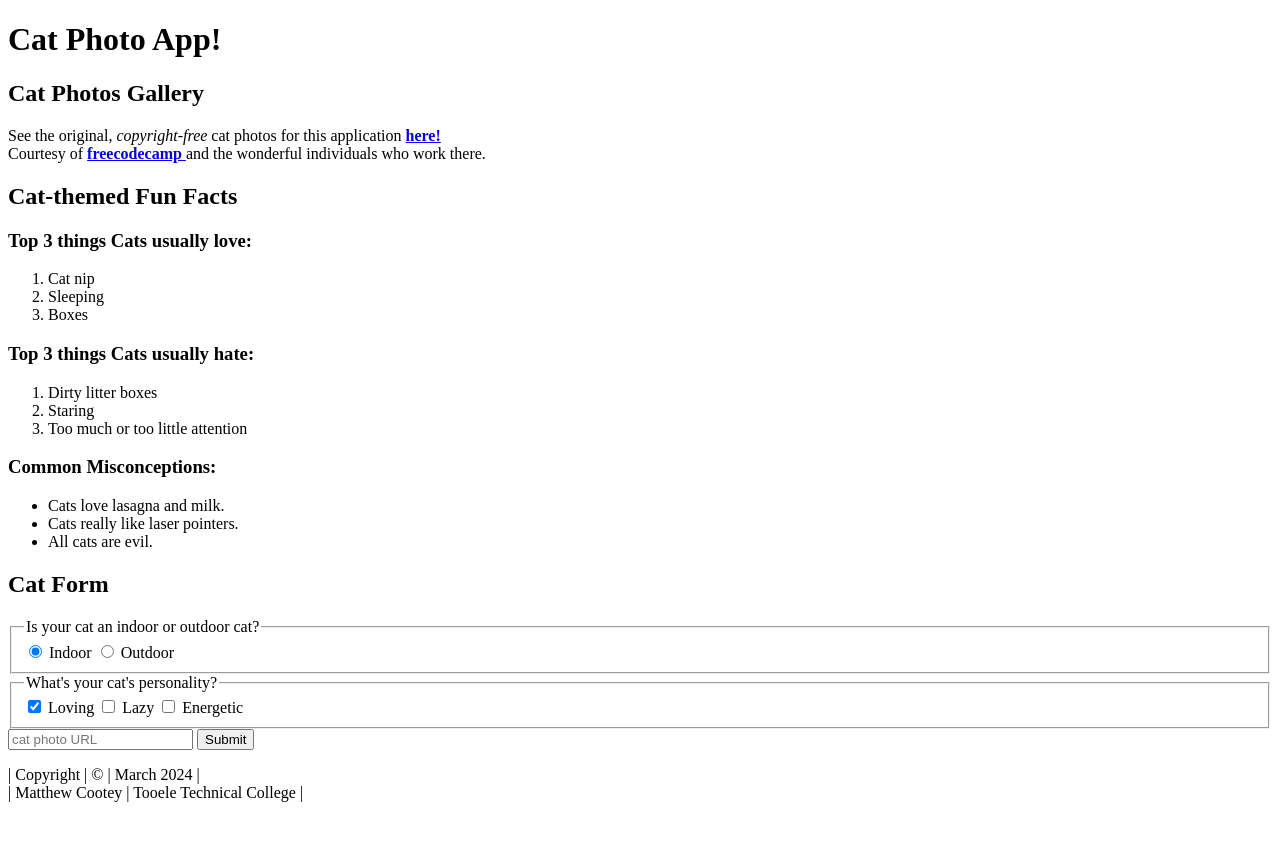
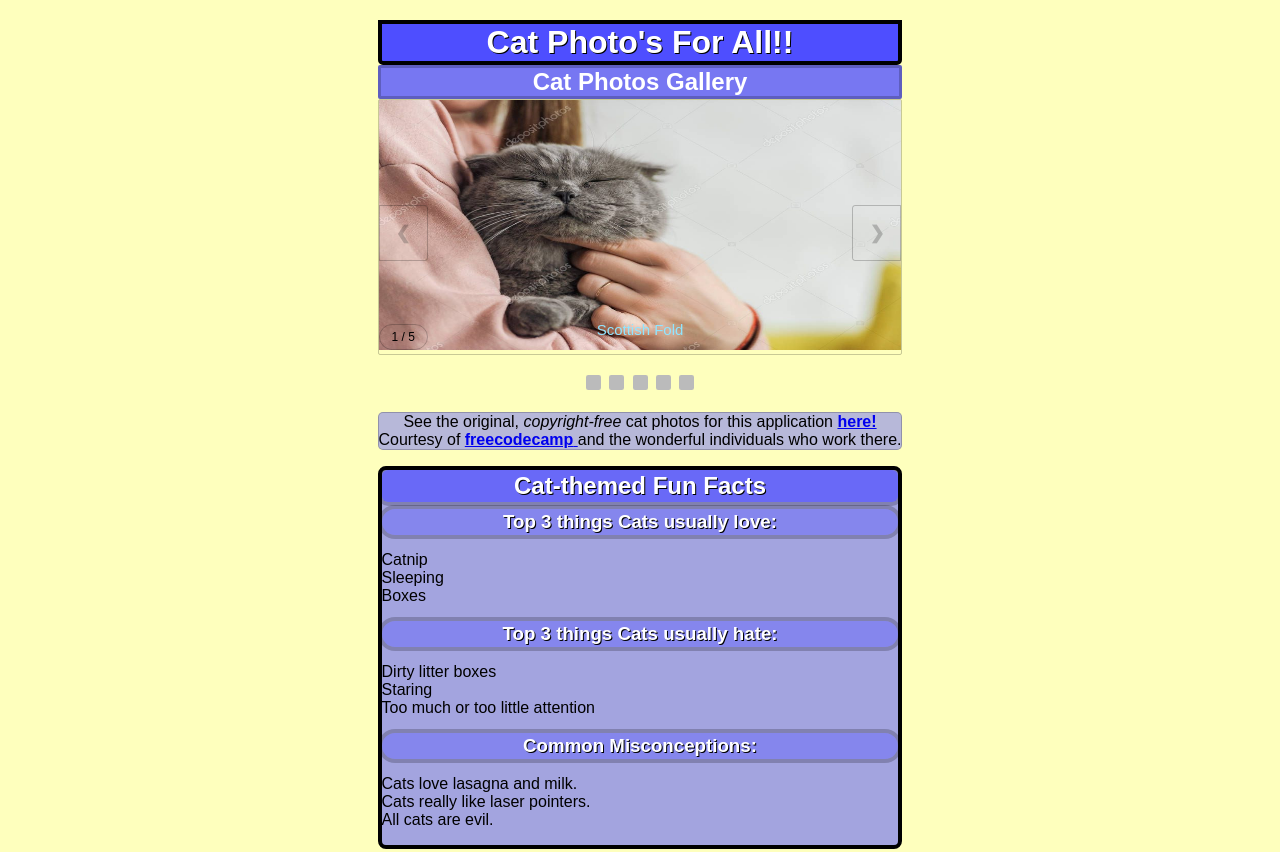
Before and after one commit to FunKodeT/M3CSSCatPhoto, a plain HTML site: page index.html in a window 1280 px wide. Shown: the top 852 px of the page. Before the commit the page ends 818 px from the top, so only its background shows below. Drawn offline with Linux system fonts and the light colour scheme.

Commit message:
1.2; Finished CatPhotoApp.

```diff
--- a/index.html
+++ b/index.html
@@ -3,17 +3,92 @@
     <head>
         <meta charset="UTF-8">
         <link rel="stylesheet" href="styles.css">
+        <script src="script.js"></script>
         <title>CatPhotoApp</title>
     </head>
     <body>
         <main>
-            <h1>Cat Photo App!</h1>
+            <h1 class="headerbar">Cat Photo's For All!!</h1>
             <section>
-                <h2>Cat Photos Gallery</h2>
-
-                <!-- Insert Slideshow Here; Utilize Carousel Resource; 5 Images -->
-
-                <p>See the original,
+                <!-- **** Slideshow HTML Start **** -->
+                <!-- Photos courtesy of: https://depositphotos.com/ -->
+                <h2 class="photogallery">Cat Photos Gallery</h2>
+                <!-- Slideshow courtesy of: https://www.w3schools.com/howto/howto_js_slideshow.asp -->
+                <div class="slideshow-container">
+                    <div class="CatSlides fade" id="displayfirst">
+                        <div class="numbertext">
+                            1 / 5
+                        </div>
+                        <img
+                            src="Resources/Images/CatGreyEyesClosedHeld.png"
+                            alt="scottish fold"
+                            style="width:100%;">
+                        <div class="breed">
+                            Scottish Fold
+                        </div>
+                    </div>
+                    <div class="CatSlides fade">
+                        <div class="numbertext">
+                            2 / 5
+                        </div>
+                        <img
+                            src="Resources/Images/CatOrangeLongHairEyesOpenClose.png"
+                            alt="maine coon"
+                            style="width:100%">
+                        <div class="breed">
+                            Orange Maine Coon
+                        </div>
+                    </div>
+                    <div class="CatSlides fade">
+                        <div class="numbertext">
+                            3 / 5
+                        </div>
+                        <img
+                            src="Resources/Images/CatOrangeTabbyRubbingBenchOutdoors.png"
+                            alt="tabby"
+                            style="width:100%">
+                        <div class="breed">
+                            Tabby
+                        </div>
+                    </div>
+                    <div class="CatSlides fade">
+                        <div class="numbertext">
+                            4 / 5
+                        </div>
+                        <img
+                            src="Resources/Images/CatFlatEyesOpenCloseSadWindow.png"
+                            alt="british shorthair"
+                            style="width:100%">
+                        <div class="breed">
+                            British Shorthair
+                        </div>
+                    </div>
+                    <div class="CatSlides fade">
+                        <div class="numbertext">
+                            5 / 5
+                        </div>
+                        <img
+                            src="Resources/Images/CatLonghairEyesOpenClose.png"
+                            alt="himalayan"
+                            style="width:100%">
+                        <div class="breed">
+                            Himalayan
+                        </div>
+                    </div>
+                    <a class="prev" onclick="plusSlides(-1)">&#10094;</a>
+                    <a class="next" onclick="plusSlides(1)">&#10095;</a>
+                  </div>
+                  <br>
+                  <div class="dotnav" style="text-align:center">
+                    <span class="dot" onclick="currentSlide(1)"></span>
+                    <span class="dot" onclick="currentSlide(2)"></span>
+                    <span class="dot" onclick="currentSlide(3)"></span>
+                    <span class="dot" onclick="currentSlide(4)"></span>
+                    <span class="dot" onclick="currentSlide(5)"></span>
+                  </div>
+                <!-- **** Slideshow HTML End **** -->
+                <!-- **** Original Data Rep Start **** -->
+                <p class="originalapp">See the original,
                     <em>copyright-free</em>
                     cat photos for this application
                     <a target="_blank" href="https://freecatphotoapp.com">
@@ -25,37 +100,62 @@
                         <strong>freecodecamp</strong>
                     </a>
                     and the wonderful individuals who work there.</p>
+                <!-- **** Original Data Rep End **** -->
             </section>
-            <section>
-                <h2>Cat-themed Fun Facts</h2>
-                <h3>Top 3 things Cats usually love:</h3>
+            <section class="facts">
+                <!-- **** Fun Fact Start **** -->
+                <h2 class="factsheader">Cat-themed Fun Facts</h2>
+                <div>
+                    <h3 class="factsheader">Top 3 things Cats usually love:</h3>
                     <ol>
-                    <li>Cat nip</li>
-                    <!-- ^ CSS:hover element; Text[It is theorized that cats feel a sense of euphoria or extreme happiness followed by relaxation when smelling catnip. This <em><strong>may</strong></em> be due to the scent mimicking a cat's sex pheremones.] -->
-                    <li>Sleeping</li>
-                    <!-- ^ CSS:hover element; Text[Felines have evolved to sleep for long periods throughout the day in order conserve energy hunting, chasing, and finally killing their next meal. The 'hunt instinct' is still present in domesticated cats, despite lack of need for hunting.] -->
-                    <li>Boxes</li>
-                    <!-- ^ CSS:hover element; Text[Cats love boxes, and though there are many reasons, the primary one is they are confined and enclosed spaces. This instinct is driven by wild felines commonly using enclosed spaces for hiding, hunting, safety, and warmth.] -->
+                        <li class="maintext">Catnip</li>
+                            <div class="hovertext">
+                                <p>It is theorized that cats feel a sense of euphoria or extreme happiness followed by relaxation when smelling catnip. This <em><strong>may</strong></em> be due to the scent mimicking a cat's sex pheremones.</p>
+                            </div>
+                        <li class="maintext">Sleeping</li>
+                            <div class="hovertext">
+                                <p>Felines have evolved to sleep for long periods throughout the day in order conserve energy hunting, chasing, and finally killing their next meal. The 'hunt instinct' is still present in domesticated cats, despite lack of need for hunting.</p>
+                            </div>
+                        <li class="maintext">Boxes</li>
+                            <div class="hovertext">
+                                <p>Cats love boxes, and though there are many reasons, the primary one is they are confined and enclosed spaces. This instinct is driven by wild felines commonly using enclosed spaces for hiding, hunting, safety, and warmth.</p>
+                            </div>
                     </ol>
-                <h3>Top 3 things Cats usually hate:</h3>
+                </div>
+                <div>
+                    <h3 class="factsheader">Top 3 things Cats usually hate:</h3>
                     <ol>
-                    <li>Dirty litter boxes</li>
-                    <!-- ^ CSS:hover element; Text[Cat's are very concerned with cleanliness, and are just as averse to using a dirty toiletry area as humans are.] -->
-                    <li>Staring</li>
-                    <!-- ^ CSS:hover element; Text[The reality of this is quite simple. Direct eye contact, specifically for extended times, is viewed by the cat as a threatening gesture.] -->
-                    <li>Too much or too little attention</li>
-                    <!-- ^ CSS:hover element; Text[A cat is a largely independent creature, largely preferring solace and reliance on self. However, they are also social creatures to an extent. This largely results in cats only wishing to have attention given to them on their own terms.] -->
+                        <li class="maintext">Dirty litter boxes</li>
+                            <div class="hovertext">
+                                <p>Cat's are very concerned with cleanliness, and are just as averse to using a dirty toiletry area as humans are.</p>
+                            </div>
+                        <li class="maintext">Staring</li>
+                            <div class="hovertext">
+                                <p>The reality of this is quite simple. Direct eye contact, specifically for extended times, is viewed by the cat as a threatening gesture.</p>
+                            </div>
+                        <li class="maintext">Too much or too little attention</li>
+                            <div class="hovertext">
+                                <p>A cat is a largely independent creature, largely preferring solace and reliance on self. However, they are also social creatures to an extent. This largely results in cats only wishing to have attention given to them on their own terms.</p>
+                            </div>
                     </ol>
-
-                <h3>Common Misconceptions:</h3>
+                </div>
+                <div>
+                    <h3 class="factsheader">Common Misconceptions:</h3>
                     <ul>
-                    <li>Cats love lasagna and milk.</li>
-                    <!-- ^ CSS:card element; Text[Cat's are lactose intolerant, and struggle to digest milk-based products such as cheese, milk, and lasagna.] -->
-                    <li>Cats really like laser pointers.</li>
-                    <!-- ^ CSS:card element; Text[You can damage your Cat's retina's through the use of a laser pointer. They look like they enjoy it, but it can cause permanent damage due to the sensitity of their eyes.] -->
-                    <li>All cats are evil.</li>
-                    <!-- ^ CSS:card element; Text[Each cat has a unique personality, just like dogs. This can result in some being lovely, and others being perceived as 'evil'.] -->
+                        <li class="maintext">Cats love lasagna and milk.</li>
+                            <div class="hovertext">
+                                <p>Cat's are lactose intolerant, and struggle to digest milk-based products such as cheese, milk, and lasagna.</p>
+                            </div>
+                        <li class="maintext">Cats really like laser pointers.</li>
+                            <div class="hovertext">
+                                <p>You can damage your Cat's retina's through the use of a laser pointer. They look like they enjoy it, but it can cause permanent damage due to the sensitity of their eyes.</p>
+                            </div>
+                        <li class="maintext">All cats are evil.</li>
+                            <div class="hovertext">
+                                <p>Each cat has a unique personality, just like dogs. This can result in some being lovely, and others being perceived as 'evil'.</p>
+                            </div>
                     </ul>
+                </div>
             </section>
             <section>
             <h2>Cat Form</h2>
@@ -151,6 +251,7 @@
     [Formatting Resources]
         https://www.w3schools.com/howto/howto_js_slideshow.asp
         ^ Code formatting for Slideshow or Carousel gallery
+
         https://stackoverflow.com/questions/65796587/display-text-on-hover#:~:text=You%20can%20use%20the%20title,user%20hovers%20over%20the%20element.
         ^ Code formatting for :hover over text displaying different text
 
--- /dev/null
+++ b/script.js
@@ -0,0 +1,23 @@
+let slideIndex = 1;
+showSlides(slideIndex);
+function plusSlides(n) {
+  showSlides(slideIndex += n);
+}
+function currentSlide(n) {
+  showSlides(slideIndex = n);
+}
+function showSlides(n) {
+  let i;
+  let slides = document.getElementsByClassName("CatSlides");
+  let dots = document.getElementsByClassName("dot");
+  if (n > slides.length) {slideIndex = 1}
+  if (n < 1) {slideIndex = slides.length}
+  for (i = 0; i < slides.length; i++) {
+    slides[i].style.display = "none";
+  }
+  for (i = 0; i < dots.length; i++) {
+    dots[i].className = dots[i].className.replace(" active", "");
+  }
+  slides[slideIndex-1].style.display = "block";
+  dots[slideIndex-1].className += " active";
+}
--- a/styles.css
+++ b/styles.css
@@ -0,0 +1,197 @@
+/* General */
+
+*{
+    padding: 0px;
+    font-family: Arial;
+    box-sizing:border-box
+}
+
+/* Header */
+
+.headerbar{
+    width: 100%;
+    margin-top: 0;
+    margin-bottom: 0;
+    background-color: #4e4eff;
+    color: white;
+    text-align: center;
+    text-shadow: 1px 1px #000000;
+    border: 4px solid black;
+    border-radius: 0 0 5px 5px;
+}
+
+/* Photo Gallery Header */
+h2.photogallery{
+  margin: 0;
+  text-align: center;
+  color: white;
+  background-color: #5f5ffcd8;
+  border: 3px solid #00000036;
+  border-radius: 2px;
+}
+
+/* Cat Slideshow */
+/* Slideshow courtesy of: [https://www.w3schools.com/howto/howto_js_slideshow.asp] */
+/* No modifications were made to this .css outside of ("CatSlides") */
+
+.slideshow-container {
+  max-width: 100%;
+  position: relative;
+  margin: auto;
+  border: 1px solid #00000036;
+  border-radius: 2px;
+}
+.CatSlides {
+  display: none;
+}
+#displayfirst{
+  display: block;
+}
+.prev, .next {
+    border: 1px solid #00000036;
+    cursor: pointer;
+    position: absolute;
+    top: 50%;
+    width: auto;
+    margin-top: -22px;
+    padding: 16px;
+    color: #00000036;
+    font-weight: bold;
+    font-size: 18px;
+    transition: 0.6s ease;
+    border-radius: 0 3px 3px 0;
+    user-select: none;
+}
+.next {
+  right: 0;
+  border-radius: 3px 0 0 3px;
+}
+.prev:hover, .next:hover {
+  background-color: rgba(0,0,0,0.8);
+  color: white;
+}
+.breed {
+  color: #90e5ff;
+  font-size: 15px;
+  padding: 8px 12px;
+  position: absolute;
+  bottom: 8px;
+  width: 100%;
+  text-align: center;
+}
+.numbertext {
+    border: 1px solid #00000036;
+    border-radius: 25px;
+    position: absolute;
+    color: black;
+    font-size: 12px;
+    padding: 5px 12px;
+    bottom: 4px;
+}
+.dot {
+    cursor: pointer;
+    height: 15px;
+    width: 15px;
+    margin: 2px;
+    background-color: #bbb;
+    border-radius: 15%;
+    display: inline-block;
+    transition: background-color 0.6s ease;
+}
+.active, .dot:hover {
+  background-color: #717171;
+}
+.fade {
+  animation-name: fade;
+  animation-duration: 1.5s;
+}
+@keyframes fade {
+  from {opacity: .4}
+  to {opacity: 1}
+}
+
+/* Body */
+
+body{
+    margin: 0;
+    padding: 0;
+    background-color: #feffbd;
+}
+
+/* Images */
+
+img{
+    width: auto;
+    height: 250px;
+}
+
+/* Original information */
+
+.originalapp{
+  text-align: center;
+  border: 1px solid #00000036;
+  border-radius: 5px;
+  background-color: #5f5ffc71;
+}
+
+/* Facts */
+
+section.facts{
+  background-color: #4e4eff83;
+  border: 4px solid black;
+  border-radius: 8px;
+}
+
+.factsheader{
+  text-align: center;
+  text-shadow: 1px 1px black;
+  color: white;
+  outline: 4px solid #00000036;
+  border-radius: 6px;
+  background-color: #5f5ffcd8;
+  margin: 0;
+  padding: 2px;
+}
+
+h3.factsheader{
+  border: 2px;
+  border-radius: 16px;
+  background-color: #5f5ffc71;
+  margin-top: 7px;
+}
+
+/* Fact List */
+
+.maintext{
+  display: inherit;
+}
+
+/* Hover Text */
+/* Hover text courtesy of: [https://stackoverflow.com/questions/65796587/display-text-on-hover#:~:text=You%20can%20use%20the%20title,user%20hovers%20over%20the%20element.] */
+
+body{
+  display: flex;
+  flex-flow: column;
+  align-items: center;
+  margin-top: 20px;
+  min-height: 100vh;
+}
+.maintext:hover{
+text-decoration: underline;
+text-shadow: 2px 2px #00000036;
+}
+.maintext:hover + .hovertext{
+  display: inline;
+  position: absolute;
+}
+.hovertext{
+  background-color: #5f5ffc;
+  margin-top: 0px;
+  width: 85%;
+  border: 2px solid black;
+  border-radius: 0px 10px 10px 10px;
+  box-shadow: 8px 8px #00000036;
+  padding: 2px;
+  font-size: 16px;
+  display: none;
+}
```
Also changed, not shown: Resources/Images/CatFlatEyesOpenCloseSadWindow.png (added), Resources/Images/CatGreyEyesClosedHeld.png (added), Resources/Images/CatLonghairEyesOpenClose.png (added), Resources/Images/CatOrangeLongHairEyesOpenClose.png (added), Resources/Images/CatOrangeTabbyRubbingBenchOutdoors.png (added). Lines whose indentation alone changed are shown as unchanged.
